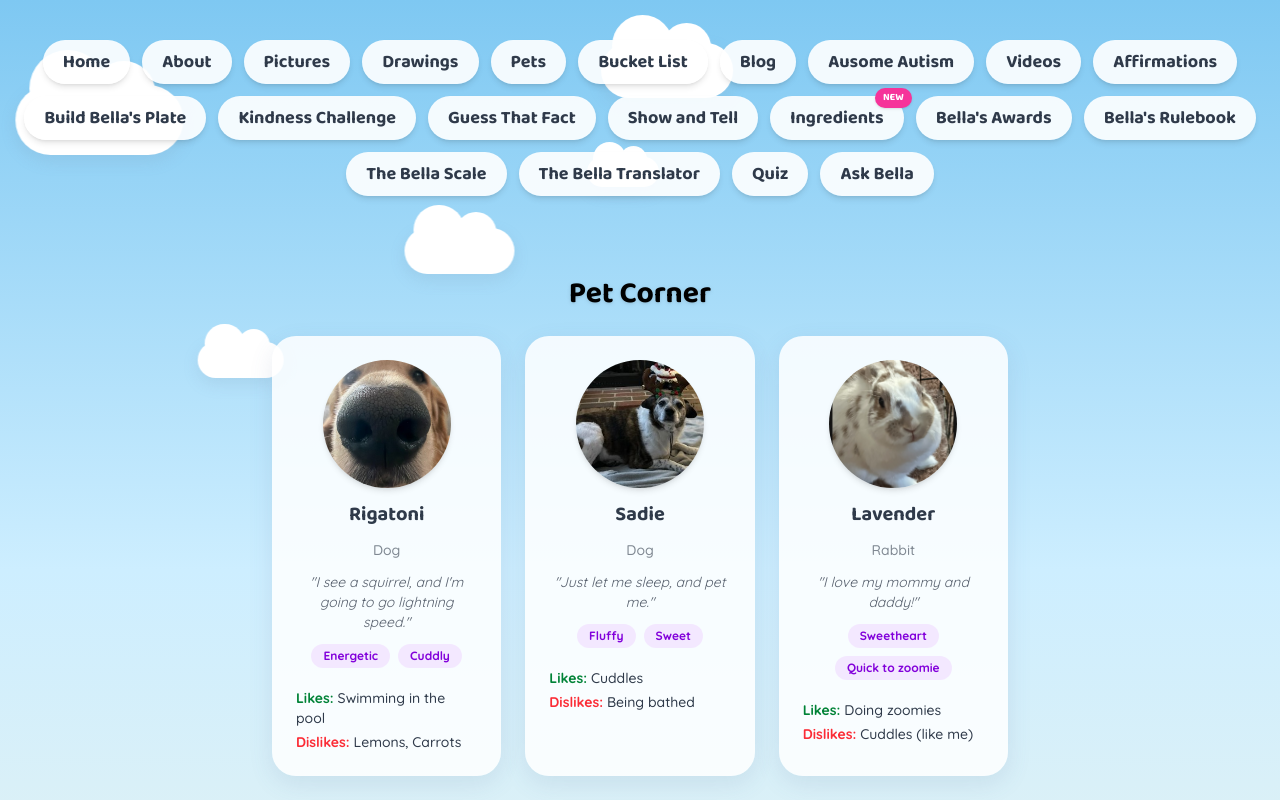
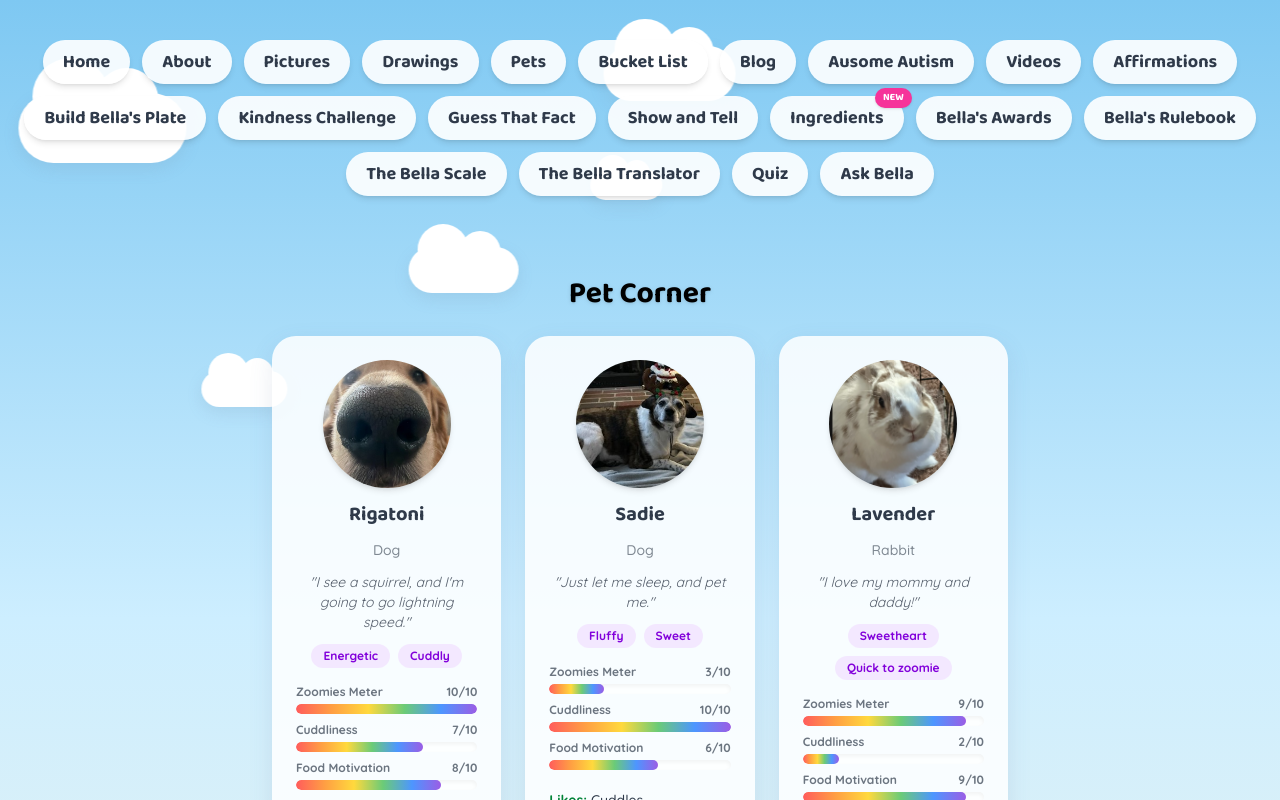
Before and after one commit to gregorylebed-code/bella-website, a Next.js app: page /pets in a window 1280 px wide. Shown: the top 800 px of the page. Built offline with nearby package versions, Linux system fonts and the light colour scheme.

Commit message:
Add Zoomies Meter stat bars to Pet Corner cards

```diff
--- a/src/app/content.ts
+++ b/src/app/content.ts
@@ -47,6 +47,9 @@ export const pets: {
   likes: string[];
   dislikes: string[];
   quote: string;
+  zoomies: number;
+  cuddliness: number;
+  foodMotivation: number;
 }[] = [
   {
     name: "Rigatoni",
@@ -56,6 +59,9 @@ export const pets: {
     likes: ["Swimming in the pool"],
     dislikes: ["Lemons", "Carrots"],
     quote: "I see a squirrel, and I'm going to go lightning speed.",
+    zoomies: 10,
+    cuddliness: 7,
+    foodMotivation: 8,
   },
   {
     name: "Sadie",
@@ -65,6 +71,9 @@ export const pets: {
     likes: ["Cuddles"],
     dislikes: ["Being bathed"],
     quote: "Just let me sleep, and pet me.",
+    zoomies: 3,
+    cuddliness: 10,
+    foodMotivation: 6,
   },
   {
     name: "Lavender",
@@ -74,6 +83,9 @@ export const pets: {
     likes: ["Doing zoomies"],
     dislikes: ["Cuddles (like me)"],
     quote: "I love my mommy and daddy!",
+    zoomies: 9,
+    cuddliness: 2,
+    foodMotivation: 9,
   },
 ];
 
--- a/src/app/pets/PetCard.tsx
+++ b/src/app/pets/PetCard.tsx
@@ -6,7 +6,31 @@ type Pet = {
   likes: string[];
   dislikes: string[];
   quote?: string;
+  zoomies?: number;
+  cuddliness?: number;
+  foodMotivation?: number;
 };
+
+const rainbowGradient =
+  "linear-gradient(90deg, #ff5c5c, #ff9f43, #ffd93d, #6bcB77, #4d96ff, #9b5de5)";
+
+function StatBar({ label, value }: { label: string; value: number }) {
+  const percent = Math.max(0, Math.min(100, (value / 10) * 100));
+  return (
+    <div className="w-full text-left">
+      <div className="flex justify-between text-xs font-bold text-foreground/70 mb-1">
+        <span>{label}</span>
+        <span>{value}/10</span>
+      </div>
+      <div className="w-full h-2.5 rounded-full bg-white/70 shadow-inner overflow-hidden">
+        <div
+          className="h-full rounded-full"
+          style={{ width: `${percent}%`, background: rainbowGradient }}
+        />
+      </div>
+    </div>
+  );
+}
 
 export default function PetCard({ pet }: { pet: Pet }) {
   return (
@@ -39,6 +63,19 @@ export default function PetCard({ pet }: { pet: Pet }) {
           ))}
         </div>
       )}
+      {(pet.zoomies !== undefined ||
+        pet.cuddliness !== undefined ||
+        pet.foodMotivation !== undefined) && (
+        <div className="w-full flex flex-col gap-2 mt-1">
+          {pet.zoomies !== undefined && <StatBar label="Zoomies Meter" value={pet.zoomies} />}
+          {pet.cuddliness !== undefined && (
+            <StatBar label="Cuddliness" value={pet.cuddliness} />
+          )}
+          {pet.foodMotivation !== undefined && (
+            <StatBar label="Food Motivation" value={pet.foodMotivation} />
+          )}
+        </div>
+      )}
       <div className="w-full text-left text-sm mt-2">
         {pet.likes.length > 0 && (
           <p className="font-bold text-green-700">
```
